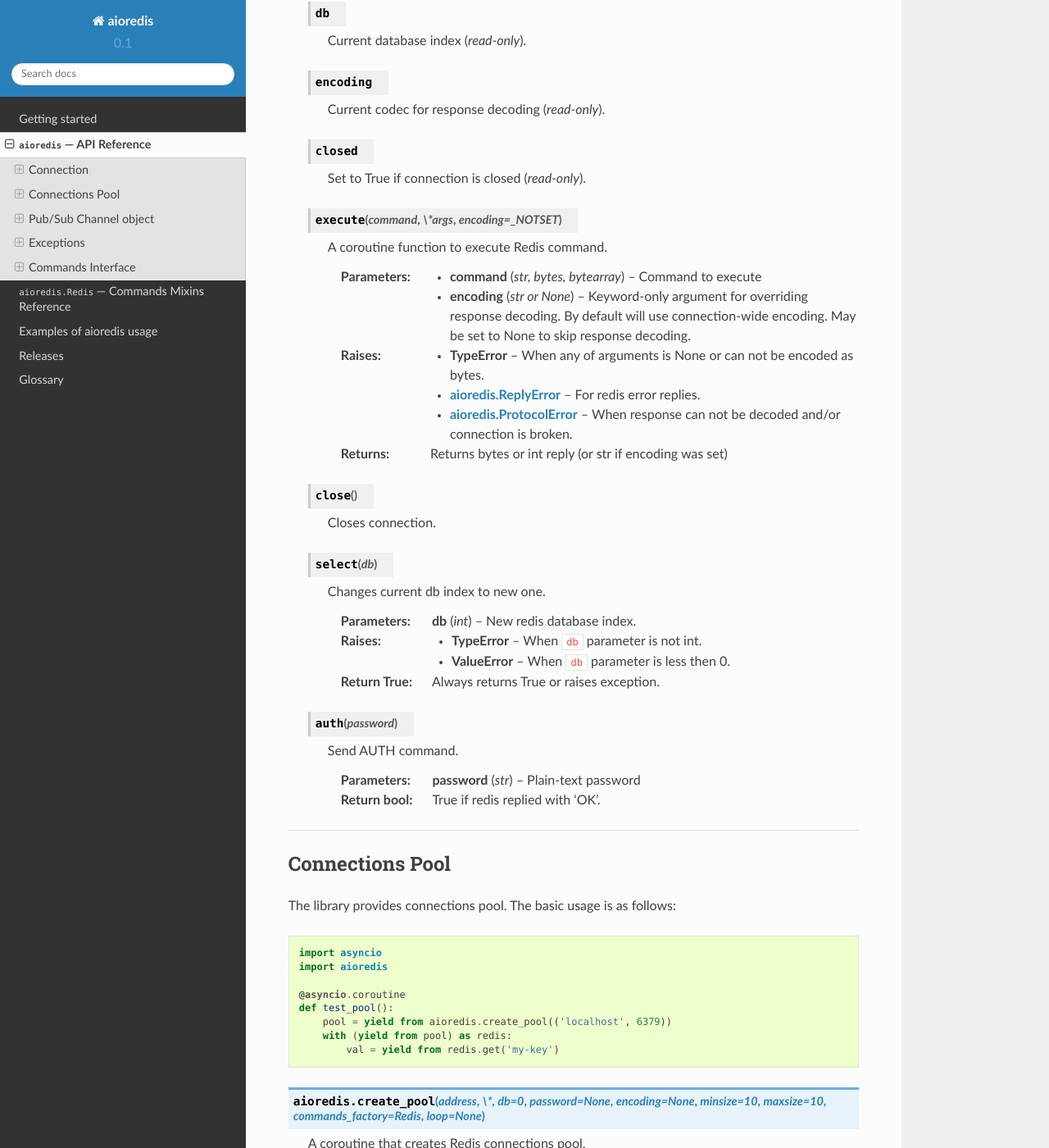
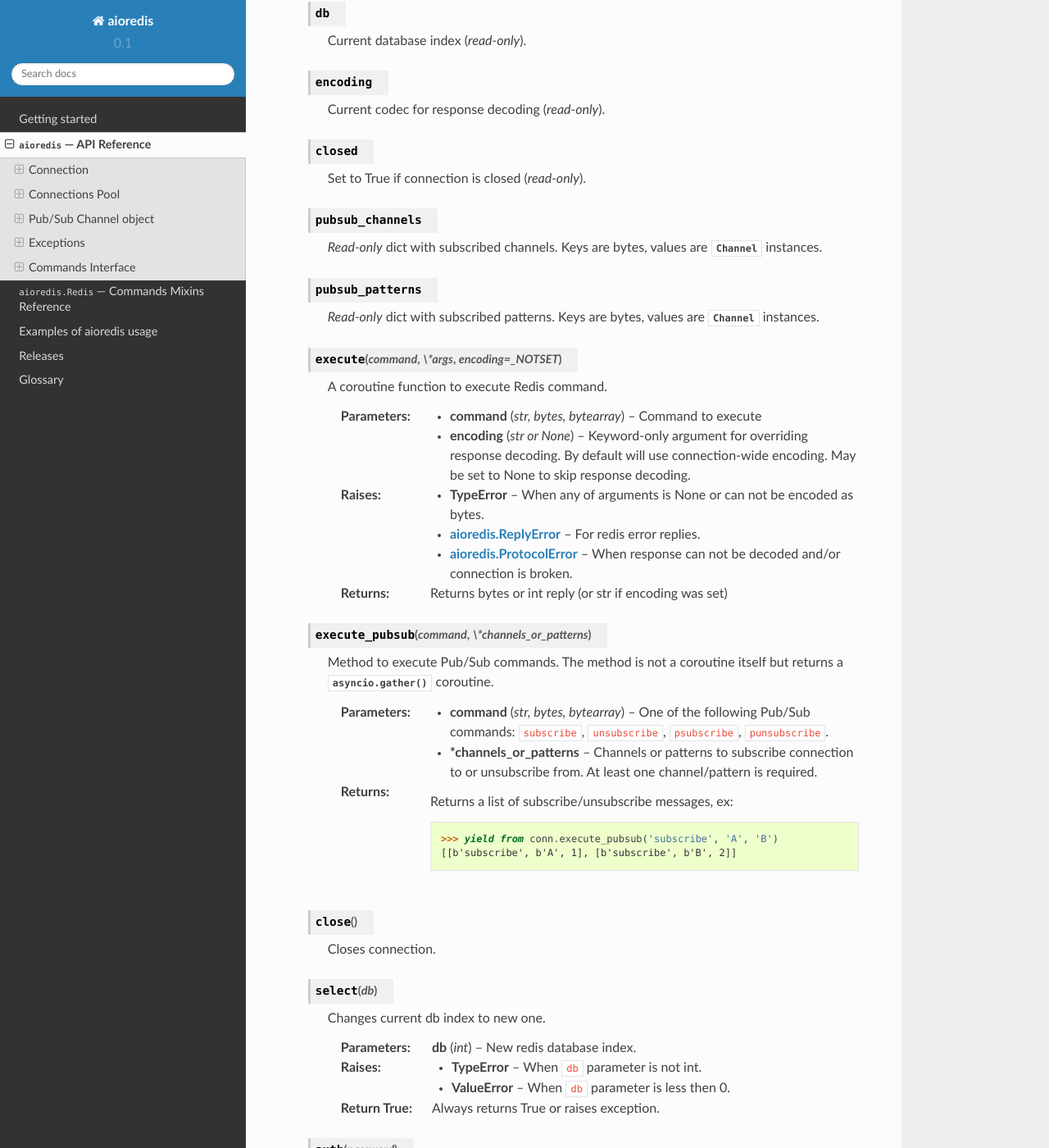
Before and after one commit to aio-libs-abandoned/aioredis-py, a Sphinx documentation site: the page built from docs/api_reference.rst, in a window 1280 px wide and 1400 px high, scrolled down 1035 px. Shown: the whole window at 82% size. Built offline with Sphinx 7.4.7 and the Read the Docs theme 2.0.0, drawn with Linux system fonts in a browser that asks for light colours; some of the changed text lies outside the part shown.

Commit message:
more Pub/Sub docs; few fixes in pub/sub;

```diff
--- a/docs/api_reference.rst
+++ b/docs/api_reference.rst
@@ -76,6 +76,17 @@
       Set to True if connection is closed (*read-only*).
 
 
+   .. attribute:: pubsub_channels
+
+      *Read-only* dict with subscribed channels.
+      Keys are bytes, values are :class:`~aioredis.Channel` instances.
+
+   .. attribute:: pubsub_patterns
+
+      *Read-only* dict with subscribed patterns.
+      Keys are bytes, values are :class:`~aioredis.Channel` instances.
+
+
    .. method:: execute(command, \*args, encoding=_NOTSET)
 
       A :ref:`coroutine<coroutine>` function to execute Redis command.
@@ -95,6 +106,27 @@
                                      and/or connection is broken.
 
       :return: Returns bytes or int reply (or str if encoding was set)
+
+
+   .. method:: execute_pubsub(command, \*channels_or_patterns)
+
+      Method to execute Pub/Sub commands.
+      The method is not a coroutine itself but returns a :func:`asyncio.gather()`
+      coroutine.
+
+      :param command: One of the following Pub/Sub commands:
+                      ``subscribe``, ``unsubscribe``,
+                      ``psubscribe``, ``punsubscribe``.
+      :type command: str, bytes, bytearray
+
+      :param \*channels_or_patterns: Channels or patterns to subscribe connection
+                                     to or unsubscribe from.
+                                     At least one channel/pattern is required.
+
+      :return: Returns a list of subscribe/unsubscribe messages, ex:
+
+               >>> yield from conn.execute_pubsub('subscribe', 'A', 'B')
+               [[b'subscribe', b'A', 1], [b'subscribe', b'B', 2]]
 
 
    .. method:: close()
@@ -121,6 +153,7 @@
       :param str password: Plain-text password
 
       :return bool: True if redis replied with 'OK'.
+
 
 ----
 
@@ -255,7 +288,8 @@
 
 .. class:: Channel(name, is_pattern, loop=None)
 
-   Object representing messages queue.
+   Object representing Pub/Sub messages queue.
+   It's basically a wrapper around :class:`asyncio.Queue`.
 
    .. attribute:: name
 
@@ -273,6 +307,9 @@
    .. method:: get(\*, encoding=None, decoder=None)
 
       Coroutine that waits for and returns a message.
+
+      Return value is message received or None signifying that channel has
+      been unsubscribed and no more messages will be received.
 
       :param str encoding: If not None used to decode resulting bytes message.
 
@@ -324,6 +361,11 @@
 
    Same as :exc:`~.PipelineError` but raised when executing multi_exec
    block.
+
+.. exception:: ChannelClosedError
+
+   Raised from :meth:`aioredis.Channel.get` when Pub/Sub channel is
+   unsubscribed and messages queue is empty.
 
 ----
 
```
Also changed, not shown: docs/start.rst (+18 -1 lines), 3 other files.
